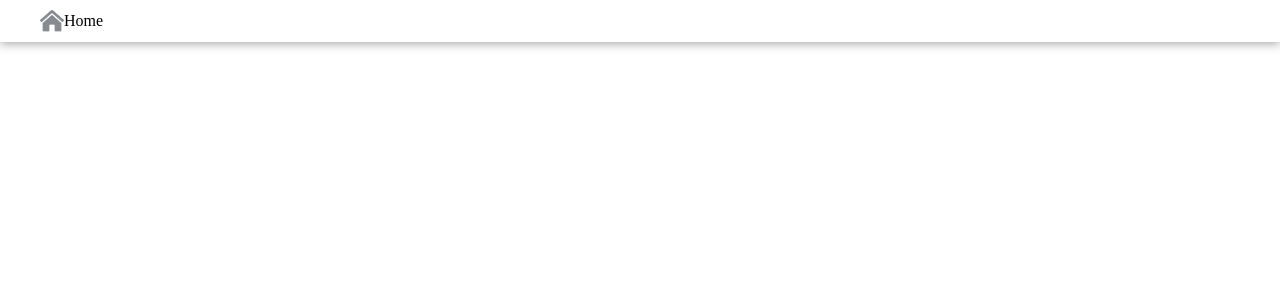
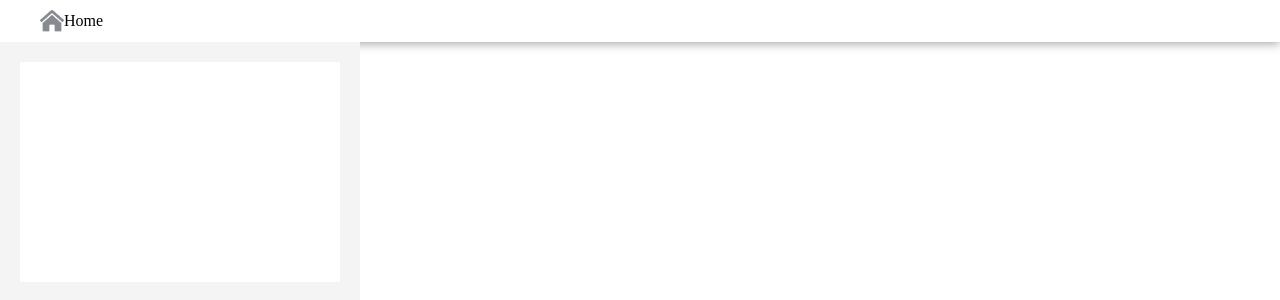
Before and after one commit to dpopielski/projekt-frameworki-front-endowe, a React (Create React App) app: page / in a window 1280 px wide. Shown: the top 300 px of the page. Built offline with nearby package versions, Linux system fonts and the light colour scheme.

Commit message:
leftMenu update

```diff
--- a/src/components/LeftMenu/LeftMenu.tsx
+++ b/src/components/LeftMenu/LeftMenu.tsx
@@ -1,7 +1,29 @@
-export default function LeftMenu() {
+import { FC } from "React";
+import styled from "styled-components";
+
+const LeftMenuContainer = styled.div`
+  height: 100vh;
+  width: 25%;
+  display: flex;
+  justify-content: center;
+  background-color: #f4f4f4;
+  padding: 20px;
+`;
+
+const Card = styled.div`
+  height: 200px;
+  width: 100%;
+  padding: 10px;
+  background-color: #ffffff;
+`
+
+
+export const LeftMenu: FC = () => {
   return (
-    <div>
-      <div></div>
-    </div>
+    <LeftMenuContainer>
+      <Card></Card>
+    </LeftMenuContainer>
   );
-}
+};
+
+export default LeftMenu;
--- a/src/components/MainPage/MainPage.tsx
+++ b/src/components/MainPage/MainPage.tsx
@@ -1,4 +1,5 @@
 import TopBar from "../TopBar/TopBar";
+import LeftMenu from "../LeftMenu/LeftMenu";
 import { Reset } from "styled-reset";
 
 function MainPage() {
@@ -6,6 +7,7 @@ function MainPage() {
     <div>
       <Reset />
       <TopBar />
+      <LeftMenu />
     </div>
   );
 }
--- a/src/components/TopBar/TopBar.tsx
+++ b/src/components/TopBar/TopBar.tsx
@@ -9,6 +9,7 @@ const Wrapper2 = styled(Wrapper)`
   padding: 10px;
   background-color: ${Colors.white};
   box-shadow: 0px 1px 10px #999;
+  z-index: 999;
 `;
 
 const InnerWrapper = styled.div`
```
